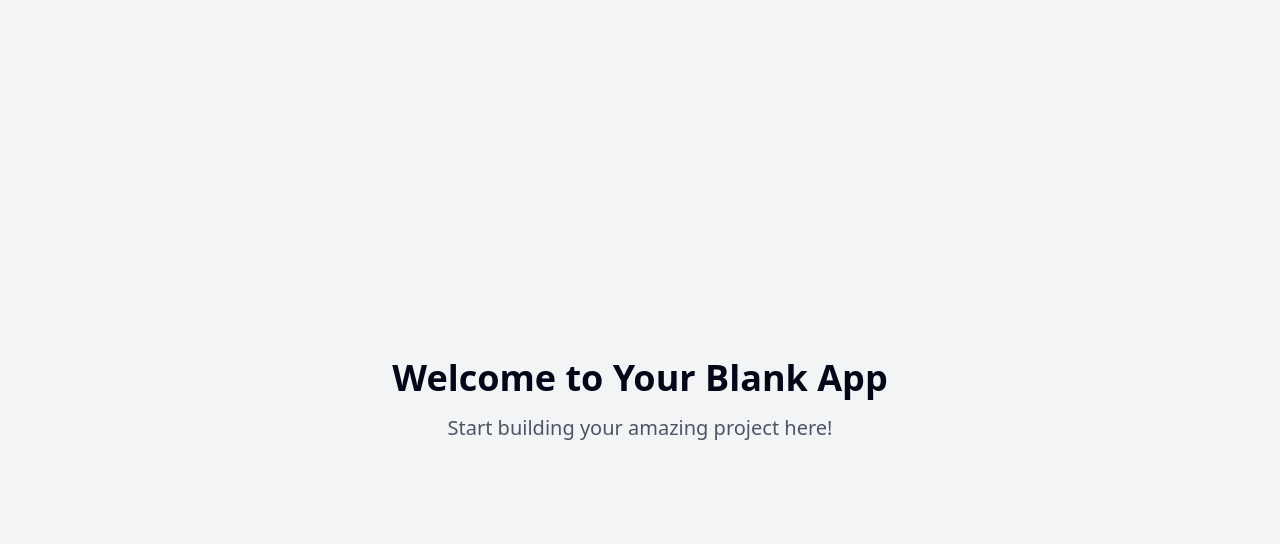
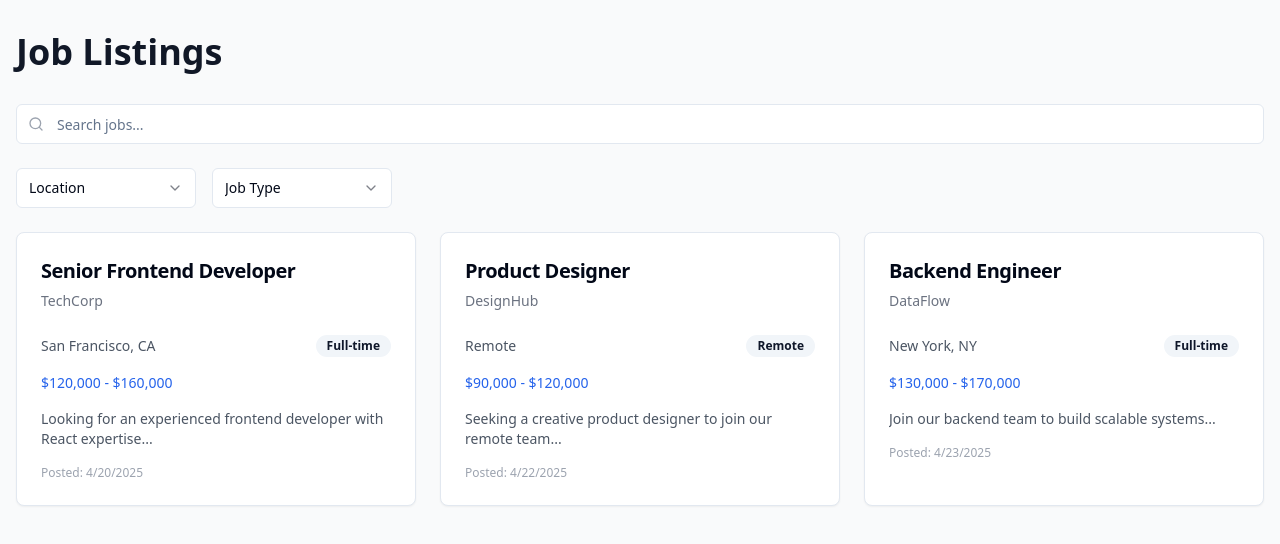
Before and after one commit to burhan2025/job-hunt-harmonizer-seeker, a React (Vite) app: page / in a window 1280 px wide. Shown: the top 544 px of the page. Built offline with nearby package versions, Linux system fonts and the light colour scheme.

Commit message:
feat: Implement Job Listings Aggregator
Implement a tool to scrape job data, provide search and filter functionality.

```diff
--- /dev/null
+++ b/src/components/Filters.tsx
@@ -0,0 +1,40 @@
+
+import { Select, SelectContent, SelectItem, SelectTrigger, SelectValue } from "@/components/ui/select";
+
+interface FiltersProps {
+  onLocationChange: (value: string) => void;
+  onTypeChange: (value: string) => void;
+}
+
+const Filters = ({ onLocationChange, onTypeChange }: FiltersProps) => {
+  return (
+    <div className="flex gap-4 flex-wrap">
+      <Select onValueChange={onLocationChange}>
+        <SelectTrigger className="w-[180px]">
+          <SelectValue placeholder="Location" />
+        </SelectTrigger>
+        <SelectContent>
+          <SelectItem value="all">All Locations</SelectItem>
+          <SelectItem value="san-francisco">San Francisco</SelectItem>
+          <SelectItem value="new-york">New York</SelectItem>
+          <SelectItem value="remote">Remote</SelectItem>
+        </SelectContent>
+      </Select>
+
+      <Select onValueChange={onTypeChange}>
+        <SelectTrigger className="w-[180px]">
+          <SelectValue placeholder="Job Type" />
+        </SelectTrigger>
+        <SelectContent>
+          <SelectItem value="all">All Types</SelectItem>
+          <SelectItem value="full-time">Full-time</SelectItem>
+          <SelectItem value="part-time">Part-time</SelectItem>
+          <SelectItem value="contract">Contract</SelectItem>
+          <SelectItem value="remote">Remote</SelectItem>
+        </SelectContent>
+      </Select>
+    </div>
+  );
+};
+
+export default Filters;
--- /dev/null
+++ b/src/components/JobCard.tsx
@@ -0,0 +1,34 @@
+
+import { Job } from "@/types/job";
+import { Card, CardContent, CardHeader, CardTitle } from "@/components/ui/card";
+import { Badge } from "@/components/ui/badge";
+
+interface JobCardProps {
+  job: Job;
+}
+
+const JobCard = ({ job }: JobCardProps) => {
+  return (
+    <Card className="hover:shadow-lg transition-shadow duration-200">
+      <CardHeader>
+        <CardTitle className="text-xl font-semibold">{job.title}</CardTitle>
+        <div className="text-sm text-gray-500">{job.company}</div>
+      </CardHeader>
+      <CardContent>
+        <div className="space-y-4">
+          <div className="flex items-center justify-between">
+            <div className="text-sm text-gray-600">{job.location}</div>
+            <Badge variant="secondary">{job.type}</Badge>
+          </div>
+          <div className="text-sm font-medium text-blue-600">{job.salary}</div>
+          <p className="text-sm text-gray-600 line-clamp-2">{job.description}</p>
+          <div className="text-xs text-gray-400">
+            Posted: {new Date(job.posted).toLocaleDateString()}
+          </div>
+        </div>
+      </CardContent>
+    </Card>
+  );
+};
+
+export default JobCard;
--- /dev/null
+++ b/src/components/SearchBar.tsx
@@ -0,0 +1,25 @@
+
+import { Input } from "@/components/ui/input";
+import { Search } from "lucide-react";
+
+interface SearchBarProps {
+  value: string;
+  onChange: (value: string) => void;
+}
+
+const SearchBar = ({ value, onChange }: SearchBarProps) => {
+  return (
+    <div className="relative">
+      <Search className="absolute left-3 top-1/2 transform -translate-y-1/2 text-gray-400 h-4 w-4" />
+      <Input
+        type="text"
+        placeholder="Search jobs..."
+        value={value}
+        onChange={(e) => onChange(e.target.value)}
+        className="pl-10 w-full"
+      />
+    </div>
+  );
+};
+
+export default SearchBar;
--- /dev/null
+++ b/src/data/jobs.ts
@@ -0,0 +1,35 @@
+
+import { Job } from '../types/job';
+
+export const jobs: Job[] = [
+  {
+    id: '1',
+    title: 'Senior Frontend Developer',
+    company: 'TechCorp',
+    location: 'San Francisco, CA',
+    salary: '$120,000 - $160,000',
+    type: 'Full-time',
+    description: 'Looking for an experienced frontend developer with React expertise...',
+    posted: '2025-04-20'
+  },
+  {
+    id: '2',
+    title: 'Product Designer',
+    company: 'DesignHub',
+    location: 'Remote',
+    salary: '$90,000 - $120,000',
+    type: 'Remote',
+    description: 'Seeking a creative product designer to join our remote team...',
+    posted: '2025-04-22'
+  },
+  {
+    id: '3',
+    title: 'Backend Engineer',
+    company: 'DataFlow',
+    location: 'New York, NY',
+    type: 'Full-time',
+    salary: '$130,000 - $170,000',
+    description: 'Join our backend team to build scalable systems...',
+    posted: '2025-04-23'
+  },
+];
--- a/src/pages/Index.tsx
+++ b/src/pages/Index.tsx
@@ -1,11 +1,54 @@
-// Update this page (the content is just a fallback if you fail to update the page)
+
+import { useState } from 'react';
+import { jobs } from '@/data/jobs';
+import JobCard from '@/components/JobCard';
+import SearchBar from '@/components/SearchBar';
+import Filters from '@/components/Filters';
 
 const Index = () => {
+  const [search, setSearch] = useState('');
+  const [locationFilter, setLocationFilter] = useState('all');
+  const [typeFilter, setTypeFilter] = useState('all');
+
+  const filteredJobs = jobs.filter(job => {
+    const matchesSearch = job.title.toLowerCase().includes(search.toLowerCase()) ||
+      job.company.toLowerCase().includes(search.toLowerCase()) ||
+      job.description.toLowerCase().includes(search.toLowerCase());
+
+    const matchesLocation = locationFilter === 'all' ||
+      job.location.toLowerCase().includes(locationFilter.toLowerCase());
+
+    const matchesType = typeFilter === 'all' ||
+      job.type.toLowerCase() === typeFilter.toLowerCase();
+
+    return matchesSearch && matchesLocation && matchesType;
+  });
+
   return (
-    <div className="min-h-screen flex items-center justify-center bg-gray-100">
-      <div className="text-center">
-        <h1 className="text-4xl font-bold mb-4">Welcome to Your Blank App</h1>
-        <p className="text-xl text-gray-600">Start building your amazing project here!</p>
+    <div className="min-h-screen bg-gray-50">
+      <div className="container mx-auto px-4 py-8">
+        <h1 className="text-4xl font-bold text-gray-900 mb-8">Job Listings</h1>
+
+        <div className="space-y-6">
+          <SearchBar value={search} onChange={setSearch} />
+
+          <Filters
+            onLocationChange={setLocationFilter}
+            onTypeChange={setTypeFilter}
+          />
+
+          <div className="grid grid-cols-1 md:grid-cols-2 lg:grid-cols-3 gap-6">
+            {filteredJobs.map(job => (
+              <JobCard key={job.id} job={job} />
+            ))}
+          </div>
+
+          {filteredJobs.length === 0 && (
+            <div className="text-center text-gray-500 py-8">
+              No jobs found matching your criteria.
+            </div>
+          )}
+        </div>
       </div>
     </div>
   );
--- /dev/null
+++ b/src/types/job.ts
@@ -0,0 +1,11 @@
+
+export interface Job {
+  id: string;
+  title: string;
+  company: string;
+  location: string;
+  salary: string;
+  type: 'Full-time' | 'Part-time' | 'Contract' | 'Remote';
+  description: string;
+  posted: string;
+}
```
